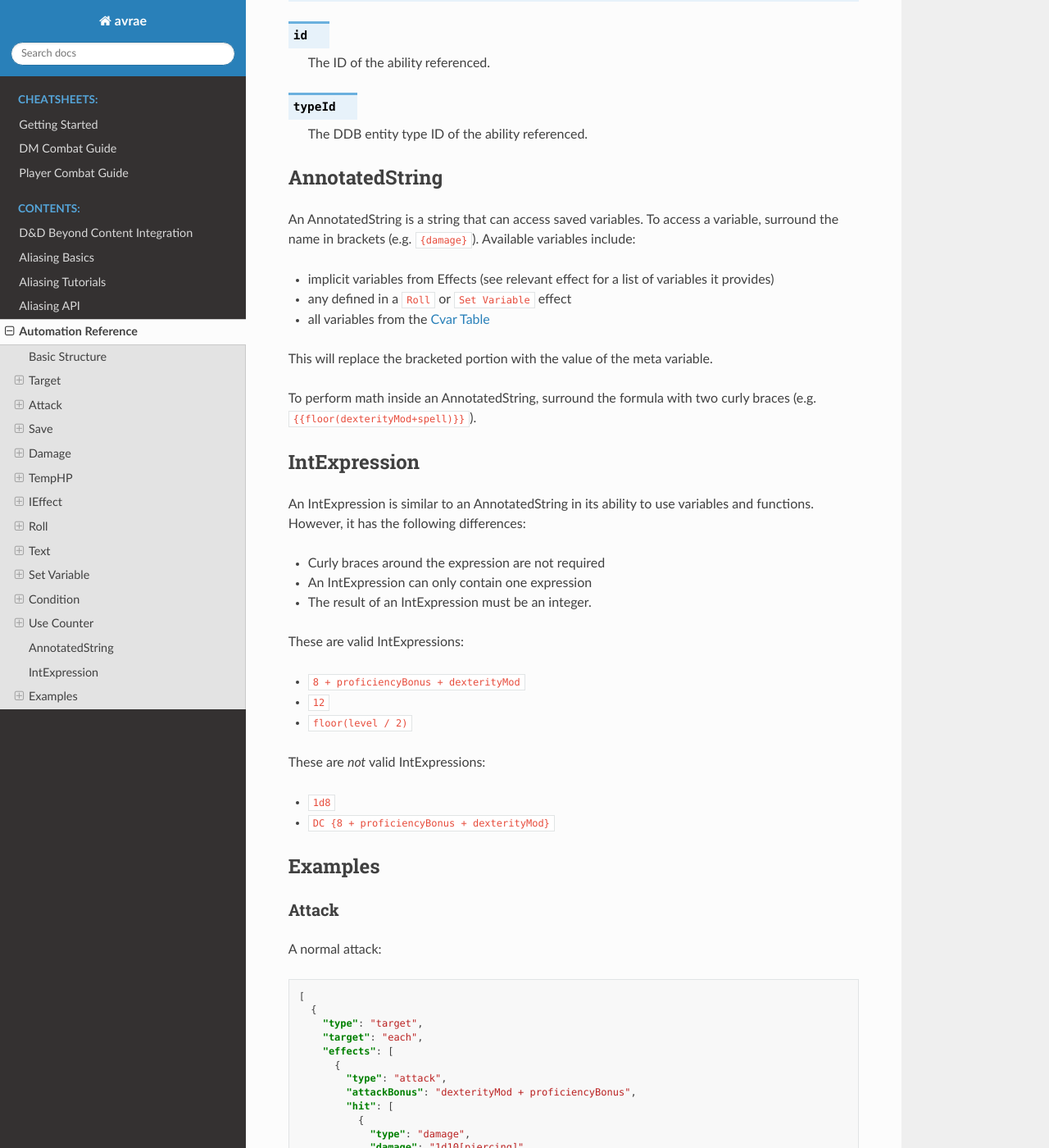
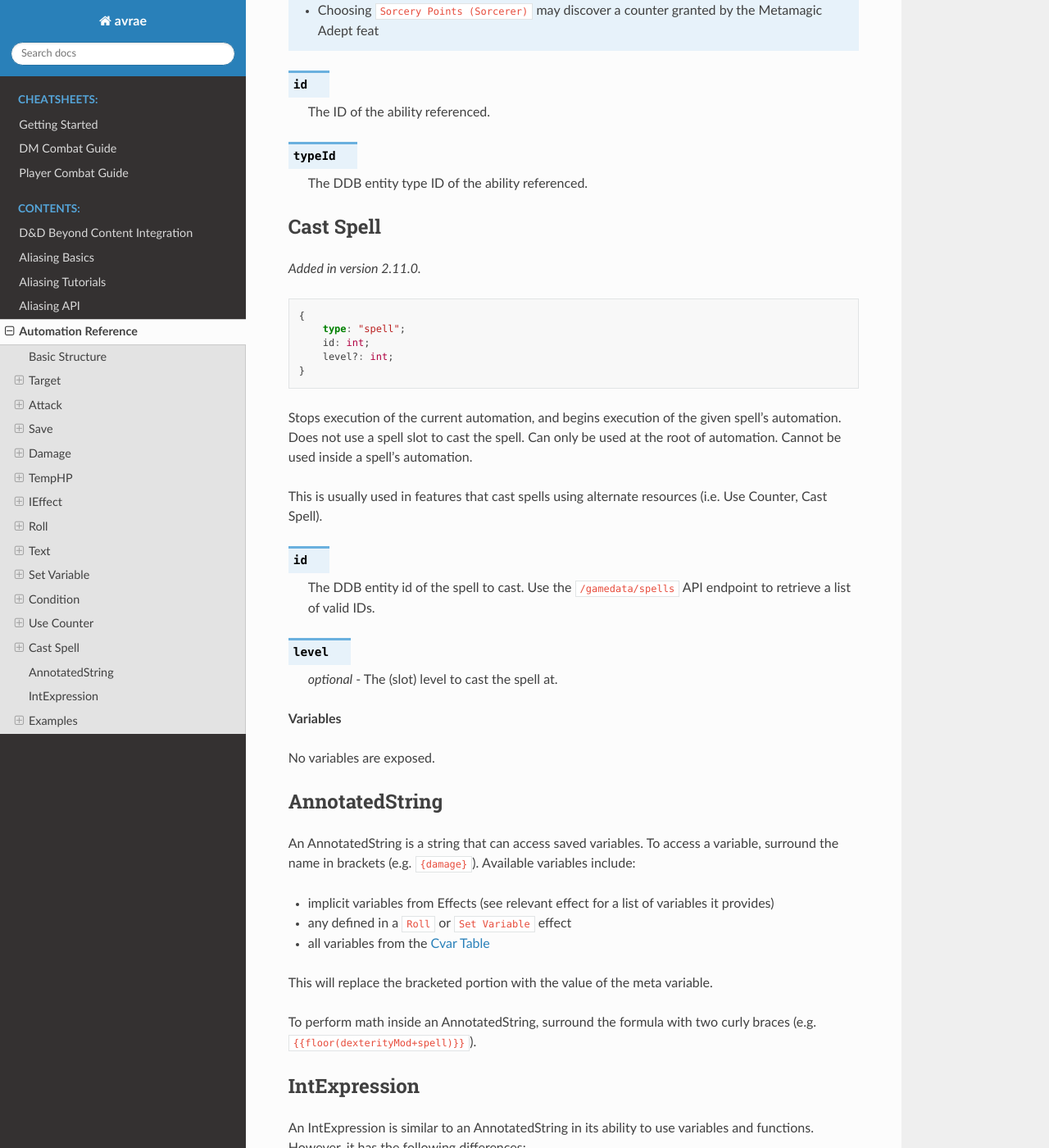
Before and after one commit to avrae/avrae, a Sphinx documentation site: the page built from docs/automation_ref.rst, in a window 1280 px wide and 1400 px high, scrolled down 9596 px. Shown: the whole window at 82% size. Built offline with Sphinx 7.4.7 and the Read the Docs theme 2.0.0, drawn with Linux system fonts in a browser that asks for light colours; some of the changed text lies outside the part shown.

Commit message:
docs: Cast Spell, Text AbilityReference

```diff
--- a/docs/automation_ref.rst
+++ b/docs/automation_ref.rst
@@ -267,14 +267,17 @@ Text
 
     {
         type: "text";
-        text: AnnotatedString;
+        text: AnnotatedString | AbilityReference;
     }
 
 Outputs a short amount of text in the resulting embed.
 
 .. attribute:: text
 
-    An AnnotatedString detailing the text to display.
+    Either:
+
+    - An AnnotatedString (the text to display).
+    - An AbilityReference (see :ref:`AbilityReference`). Displays the ability's description in whole.
 
 Set Variable
 ------------
@@ -447,6 +450,35 @@ ability instead. A list of valid abilities can be retrieved from the API at ``/g
 .. attribute:: typeId
 
     The DDB entity type ID of the ability referenced.
+
+Cast Spell
+----------
+.. versionadded:: 2.11.0
+
+.. code-block:: typescript
+
+    {
+        type: "spell";
+        id: int;
+        level?: int;
+    }
+
+Stops execution of the current automation, and begins execution of the given spell's automation. Does not use a spell
+slot to cast the spell. Can only be used at the root of automation. Cannot be used inside a spell's automation.
+
+This is usually used in features that cast spells using alternate resources (i.e. Use Counter, Cast Spell).
+
+.. attribute:: id
+
+    The DDB entity id of the spell to cast. Use the ``/gamedata/spells`` API endpoint to retrieve a list of valid IDs.
+
+.. attribute:: level
+
+     *optional* - The (slot) level to cast the spell at.
+
+**Variables**
+
+No variables are exposed.
 
 AnnotatedString
 ---------------
```
